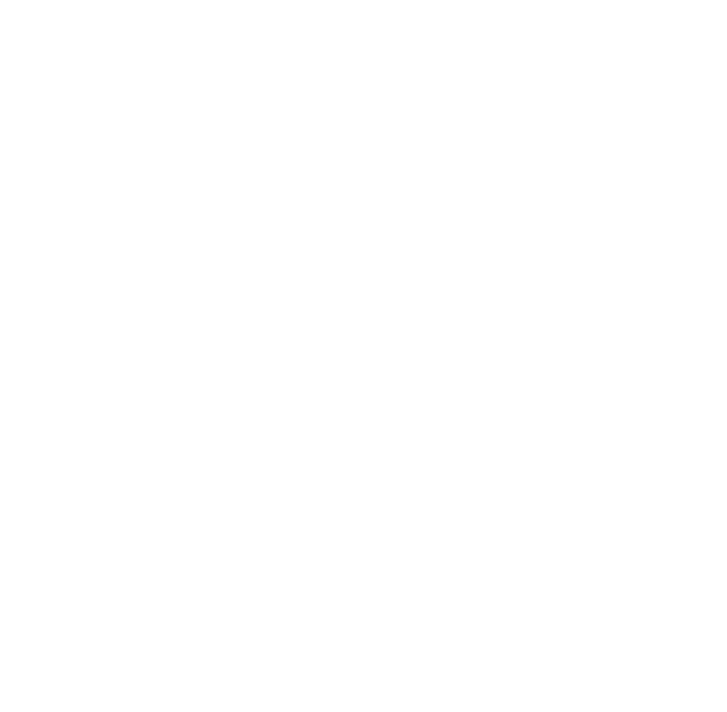
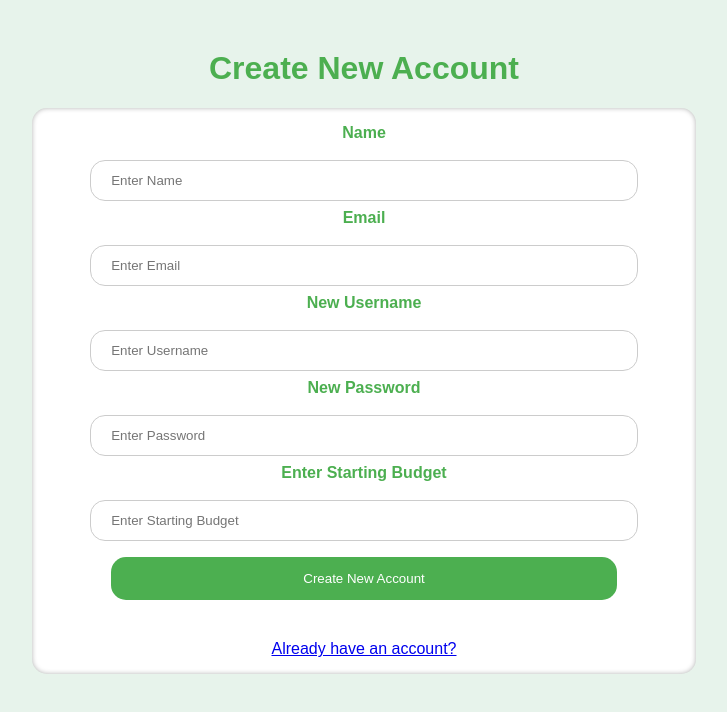
Before and after one commit to mihircoding/bitcamp, a website: page Frontend/createacc.html in a window 1280 px wide. Shown: the whole page, without its empty margins (276-1003 px from the left). Drawn offline with Linux system fonts and the light colour scheme.

Commit message:
created createacc.html and forgotpass.html

```diff
--- a/Frontend/createacc.html
+++ b/Frontend/createacc.html
@@ -0,0 +1,92 @@
+<!DOCTYPE html>
+<html>
+  <head>
+    <meta charset="UTF-8">
+    <title>Create Account</title>
+    <style>
+      /* Styling for the login form */
+      body {
+        background-color: #E7F3EB;
+        font-family: Arial, sans-serif;
+      }
+      h1 {
+        text-align: center;
+        color: #4CAF50;
+        margin-top: 50px;
+      }
+      label {
+        display: block;
+        margin-bottom: 10px;
+        color: #4CAF50;
+      }
+      input[type=text], input[type=password] {
+        width: 80%;
+        padding: 12px 20px;
+        margin: 8px 0;
+        display: inline-block;
+        border-radius: 15px;
+        border: 1px solid #ccc;
+        box-sizing: content-box;
+      }
+      button {
+        background-color: #4CAF50;
+        color: white;
+        padding: 14px 20px;
+        margin: 8px 0;
+        border: none;
+        cursor: pointer;
+        width: 80%;
+        border-radius: 15px;
+      }
+      button:hover {
+        opacity: 0.8;
+      }
+      .container {
+        padding: 16px;
+        background-color: #FFF;
+        margin: auto;
+        text-align: center;
+        border-radius: 15px;
+        width: 50%;
+        box-shadow: inset 0 0 5px rgba(0,0,0,0.3);
+      }
+      span.psw {
+        float: none;
+        padding-top: 16px;
+      }
+      .text {
+        padding: 16px;
+        margin: auto;
+        text-align: center;
+        width: 300px;
+      }
+    </style>
+  </head>
+  <body>
+    <h1>Create New Account</h1>
+    <div class="container">
+      <form action="process-login.php" method="post">
+        <label for="name"><b>Name</b></label>
+        <input type="text" placeholder="Enter Name" name="name" required>
+
+        <label for="email"><b>Email</b></label>
+        <input type="text" placeholder="Enter Email" name="email" required>
+
+        <label for="username"><b>New Username</b></label>
+        <input type="text" placeholder="Enter Username" name="username" required>
+
+        <label for="password"><b>New Password</b></label>
+        <input type="password" placeholder="Enter Password" name="password" required>
+
+        <label for="starting-budget"><b>Enter Starting Budget</b></label>
+        <input type="text" placeholder="Enter Starting Budget" name="starting-budget" required>
+        <!--
+        <button type="submit">Create Account</button> -->
+        <button type="submit" formaction="login.html">Create New Account</button>
+      </form>
+      <div class="text"></div>
+        <span class="psw"><a href="login.html">Already have an account?</a></a></span>
+      </div>
+    </div>
+  </body>
+</html>
```
Also changed, not shown: Frontend/forgotpass.html (+106 -0 lines), Frontend/login.html (+8 -5 lines).
